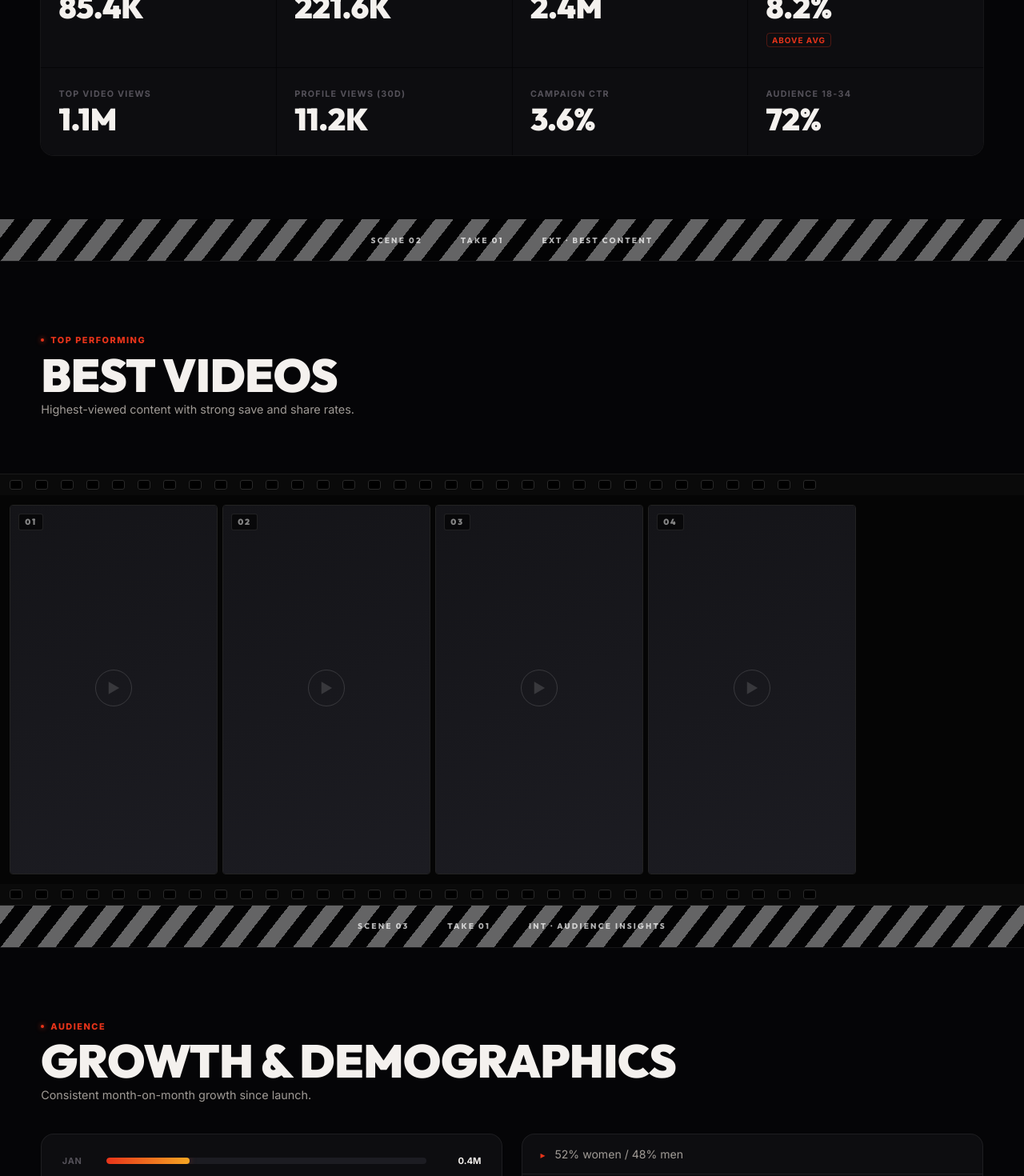
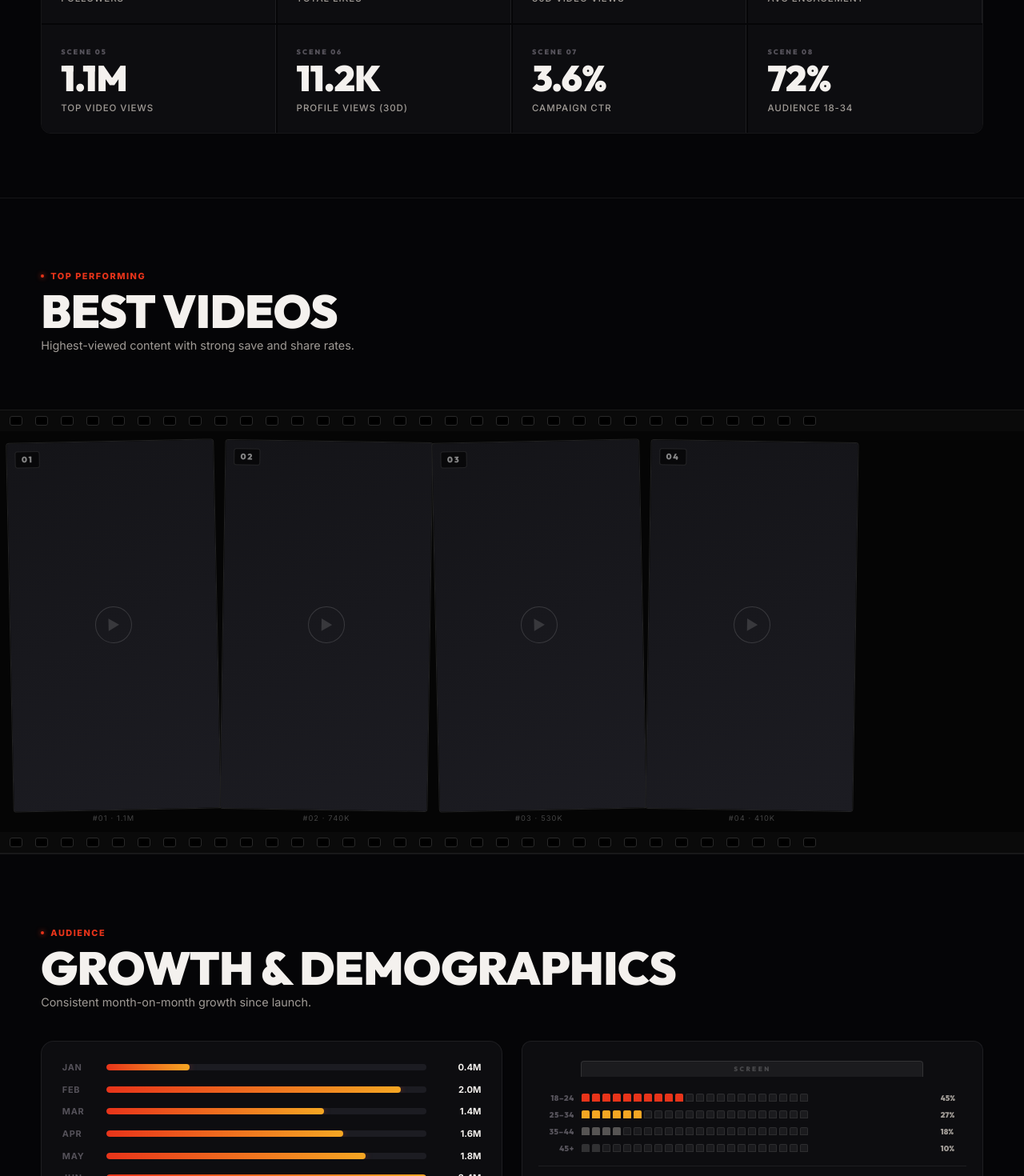
Before and after one commit to nickbetts/justanotherfilmgeek, a Next.js app: page / in a window 1280 px wide. Shown: the part 1320-2790 px from the top of the page at 80% size. Built offline with nearby package versions, Linux system fonts and the light colour scheme.

Commit message:
Director's Cut scene cards, cinema seat map, polaroid reel frames, countdown leader; remove clapper dividers

```diff
--- a/app/globals.css
+++ b/app/globals.css
@@ -1029,42 +1029,6 @@ a { color: inherit; text-decoration: none; }
   .cookie-banner { left: 0.75rem; right: 0.75rem; bottom: 0.75rem; }
 }
 
-/* ── CLAPPERBOARD DIVIDER ──────────────────────────── */
-.clapper-divider {
-  height: 52px;
-  display: flex;
-  align-items: center;
-  justify-content: center;
-  gap: 3rem;
-  position: relative;
-  overflow: hidden;
-  background: repeating-linear-gradient(
-    -52deg,
-    #000 0px,
-    #000 18px,
-    #fff 18px,
-    #fff 36px
-  );
-}
-
-.clapper-divider::before {
-  content: "";
-  position: absolute;
-  inset: 0;
-  background: rgba(5,5,7,0.62);
-}
-
-.clapper-divider span {
-  position: relative;
-  z-index: 1;
-  font-family: var(--font-display);
-  font-weight: 800;
-  font-size: 0.62rem;
-  letter-spacing: 0.22em;
-  text-transform: uppercase;
-  color: rgba(255,255,255,0.7);
-}
-
 /* ── FILM REEL SECTION ─────────────────────────────── */
 .reel-section { padding-bottom: 0; }
 .reel-section .shell { padding-bottom: 2rem; }
@@ -1313,3 +1277,319 @@ a { color: inherit; text-decoration: none; }
 @media (max-width: 880px) {
   .reel-card { width: 200px; }
 }
+
+/* ── DIRECTOR'S CUT SCENE CARDS ───────────────────── */
+.scene-grid {
+  display: grid;
+  grid-template-columns: repeat(4, 1fr);
+  gap: 2px;
+  margin-top: 2.5rem;
+  border: 1px solid var(--border);
+  overflow: hidden;
+  border-radius: var(--radius);
+}
+
+.scene-card {
+  position: relative;
+  display: flex;
+  flex-direction: column;
+  gap: 0.4rem;
+  padding: 1.75rem 1.5rem 1.5rem;
+  background: var(--surface);
+  border-right: 1px solid var(--border);
+  transition: background 200ms;
+  overflow: hidden;
+}
+
+.scene-card:last-child { border-right: none; }
+.scene-card:hover { background: var(--surface-2); }
+
+.scene-card::before {
+  content: "";
+  position: absolute;
+  top: 0; left: 0; right: 0;
+  height: 2px;
+  background: linear-gradient(90deg, var(--accent), transparent);
+  opacity: 0;
+  transition: opacity 200ms;
+}
+.scene-card:hover::before { opacity: 1; }
+
+.scene-num {
+  font-family: var(--font-display);
+  font-weight: 900;
+  font-size: 0.55rem;
+  letter-spacing: 0.22em;
+  text-transform: uppercase;
+  color: var(--muted);
+}
+
+.scene-value {
+  font-family: var(--font-display);
+  font-weight: 900;
+  font-size: clamp(1.8rem, 3.5vw, 2.8rem);
+  line-height: 1;
+  color: var(--ink);
+  letter-spacing: -0.02em;
+}
+
+.scene-label {
+  font-size: 0.72rem;
+  font-weight: 500;
+  color: var(--ink-2);
+  text-transform: uppercase;
+  letter-spacing: 0.08em;
+}
+
+@media (max-width: 880px) {
+  .scene-grid { grid-template-columns: repeat(2, 1fr); }
+  .scene-card { border-bottom: 1px solid var(--border); }
+}
+
+@media (max-width: 560px) {
+  .scene-grid { grid-template-columns: repeat(2, 1fr); }
+}
+
+/* ── POLAROID REEL FRAMES ──────────────────────────── */
+.reel-frame {
+  display: flex;
+  flex-direction: column;
+  align-items: center;
+  gap: 4px;
+  flex-shrink: 0;
+}
+
+.reel-frame:nth-child(odd) .reel-card  { transform: rotate(-1.2deg); }
+.reel-frame:nth-child(even) .reel-card { transform: rotate(0.9deg); }
+.reel-frame:nth-child(odd) .reel-card:hover  { transform: rotate(0deg) translateY(-10px) scale(1.04); }
+.reel-frame:nth-child(even) .reel-card:hover { transform: rotate(0deg) translateY(-10px) scale(1.04); }
+
+.reel-frame-label {
+  font-family: var(--font-body, monospace);
+  font-size: 0.58rem;
+  letter-spacing: 0.12em;
+  color: rgba(255,255,255,0.25);
+  text-align: center;
+  margin: 0;
+  font-weight: 400;
+}
+
+/* ── CINEMA SEAT MAP ───────────────────────────────── */
+.cinema-theatre {
+  background: var(--surface);
+  border: 1px solid var(--border);
+  border-radius: var(--radius);
+  padding: 1.5rem 1.25rem 1.25rem;
+  display: flex;
+  flex-direction: column;
+  gap: 1rem;
+}
+
+.cinema-screen-wrap {
+  display: flex;
+  justify-content: center;
+  margin-bottom: 0.25rem;
+}
+
+.cinema-screen {
+  background: rgba(255,255,255,0.06);
+  border: 1px solid rgba(255,255,255,0.1);
+  border-bottom: none;
+  border-radius: 4px 4px 0 0;
+  font-family: var(--font-display);
+  font-weight: 900;
+  font-size: 0.5rem;
+  letter-spacing: 0.3em;
+  color: rgba(255,255,255,0.2);
+  text-align: center;
+  padding: 0.3rem 2rem;
+  width: 80%;
+}
+
+.cinema-rows {
+  display: flex;
+  flex-direction: column;
+  gap: 0.55rem;
+}
+
+.cinema-row {
+  display: flex;
+  align-items: center;
+  gap: 0.6rem;
+}
+
+.cinema-row-label {
+  font-family: var(--font-display);
+  font-weight: 900;
+  font-size: 0.6rem;
+  letter-spacing: 0.06em;
+  color: var(--muted);
+  width: 2.8rem;
+  flex-shrink: 0;
+  text-align: right;
+}
+
+.cinema-seats {
+  display: flex;
+  gap: 3px;
+  flex-wrap: wrap;
+  flex: 1;
+}
+
+.cinema-seat {
+  display: inline-block;
+  width: 10px;
+  height: 10px;
+  border-radius: 2px 2px 0 0;
+  transition: transform 120ms;
+}
+
+.cinema-seat:hover { transform: scaleY(1.3); }
+
+.seat-empty  { background: rgba(255,255,255,0.06); border: 1px solid rgba(255,255,255,0.08); }
+.seat-accent { background: var(--accent); }
+.seat-amber  { background: var(--amber); }
+.seat-muted  { background: rgba(160,155,150,0.5); }
+.seat-dim    { background: rgba(255,255,255,0.15); }
+
+.cinema-row-pct {
+  font-family: var(--font-display);
+  font-weight: 900;
+  font-size: 0.6rem;
+  color: var(--ink-2);
+  width: 2rem;
+  flex-shrink: 0;
+}
+
+.cinema-note {
+  font-size: 0.62rem;
+  color: var(--muted);
+  text-align: center;
+  margin: 0;
+  letter-spacing: 0.08em;
+  border-top: 1px solid var(--border);
+  padding-top: 0.75rem;
+}
+
+/* ── FILM COUNTDOWN LEADER ─────────────────────────── */
+.countdown-overlay {
+  position: fixed;
+  inset: 0;
+  z-index: 9999;
+  background: #000;
+  display: flex;
+  flex-direction: column;
+  align-items: center;
+  justify-content: center;
+  gap: 1.5rem;
+  /* start visible, hide after ~2.8s */
+  animation: co-hide 0.25s ease-in 2.8s both;
+  pointer-events: none;
+}
+
+/* scanlines on the overlay */
+.countdown-overlay::before {
+  content: "";
+  position: absolute;
+  inset: 0;
+  background: repeating-linear-gradient(
+    0deg,
+    rgba(255,255,255,0.03) 0px,
+    rgba(255,255,255,0.03) 1px,
+    transparent 1px,
+    transparent 4px
+  );
+  pointer-events: none;
+}
+
+/* vertical film sprocket scratches */
+.countdown-hairlines {
+  position: absolute;
+  left: 48px;
+  top: 0; bottom: 0;
+  width: 2px;
+  background: rgba(255,255,255,0.07);
+  box-shadow: 60px 0 0 rgba(255,255,255,0.04);
+}
+
+.countdown-circle {
+  position: relative;
+  width: 180px;
+  height: 180px;
+  border-radius: 50%;
+  border: 2px solid rgba(255,255,255,0.1);
+  display: flex;
+  align-items: center;
+  justify-content: center;
+}
+
+/* spinning arc around the circle */
+.countdown-circle::before {
+  content: "";
+  position: absolute;
+  inset: -2px;
+  border-radius: 50%;
+  border: 2px solid transparent;
+  border-top-color: var(--accent);
+  animation: co-spin 2.5s linear forwards;
+}
+
+/* crosshair lines */
+.countdown-circle::after {
+  content: "";
+  position: absolute;
+  inset: 0;
+  background:
+    linear-gradient(90deg, transparent calc(50% - 0.5px), rgba(255,255,255,0.15) calc(50% - 0.5px), rgba(255,255,255,0.15) calc(50% + 0.5px), transparent calc(50% + 0.5px)),
+    linear-gradient(0deg,  transparent calc(50% - 0.5px), rgba(255,255,255,0.15) calc(50% - 0.5px), rgba(255,255,255,0.15) calc(50% + 0.5px), transparent calc(50% + 0.5px));
+  border-radius: 50%;
+}
+
+.countdown-num {
+  position: absolute;
+  font-family: var(--font-display);
+  font-weight: 900;
+  font-size: 5.5rem;
+  color: #fff;
+  line-height: 1;
+  opacity: 0;
+}
+
+/* each number flashes for 0.45s */
+.countdown-num:nth-child(1) { animation: co-num 0.45s 0.05s both; }
+.countdown-num:nth-child(2) { animation: co-num 0.45s 0.55s both; }
+.countdown-num:nth-child(3) { animation: co-num 0.45s 1.00s both; }
+.countdown-num:nth-child(4) { animation: co-num 0.45s 1.45s both; }
+.countdown-num:nth-child(5) { animation: co-num 0.45s 1.90s both; }
+
+.countdown-label {
+  font-family: var(--font-display);
+  font-weight: 900;
+  font-size: 0.55rem;
+  letter-spacing: 0.3em;
+  text-transform: uppercase;
+  color: rgba(255,255,255,0.3);
+  margin: 0;
+  animation: co-label-fade 2.8s forwards;
+}
+
+@keyframes co-num {
+  0%   { opacity: 0; transform: scale(1.4); }
+  15%  { opacity: 1; transform: scale(1); }
+  75%  { opacity: 1; transform: scale(1); }
+  100% { opacity: 0; transform: scale(0.6); }
+}
+
+@keyframes co-spin {
+  from { transform: rotate(0deg); }
+  to   { transform: rotate(1080deg); }
+}
+
+@keyframes co-hide {
+  to { opacity: 0; pointer-events: none; visibility: hidden; }
+}
+
+@keyframes co-label-fade {
+  0%, 80% { opacity: 1; }
+  100%     { opacity: 0; }
+}
--- a/app/page.tsx
+++ b/app/page.tsx
@@ -15,6 +15,19 @@ export default async function Home() {
 
   return (
     <>
+      {/* ── FILM COUNTDOWN LEADER ─────── */}
+      <div className="countdown-overlay" aria-hidden="true">
+        <div className="countdown-hairlines" />
+        <div className="countdown-circle">
+          <span className="countdown-num">5</span>
+          <span className="countdown-num">4</span>
+          <span className="countdown-num">3</span>
+          <span className="countdown-num">2</span>
+          <span className="countdown-num">1</span>
+        </div>
+        <p className="countdown-label">JUST ANOTHER FILM GEEK · MEDIA PACK 2026</p>
+      </div>
+
       {/* Aurora background */}
       <div className="aurora" aria-hidden="true">
         <div className="aurora-orb aurora-orb-1" />
@@ -150,12 +163,6 @@ export default async function Home() {
           </div>
         </div>
 
-        <div className="clapper-divider" aria-hidden="true">
-          <span>SCENE 01</span>
-          <span>TAKE 01</span>
-          <span>INT · JAFG HQ</span>
-        </div>
-
         {/* ── STATS ─────── */}
         <section className="section">
           <div className="shell">
@@ -163,25 +170,17 @@ export default async function Home() {
             <h2 className="section-heading">The Stats</h2>
             <p className="section-sub">Real numbers, no inflated vanity metrics.</p>
 
-            <div className="bento-grid">
-              {d.stats.map((stat) => (
-                <div className="bento-card" key={stat.label}>
-                  <span className="bento-label">{stat.label}</span>
-                  <span className="bento-value">{stat.value}</span>
-                  {stat.label === "Avg Engagement" && (
-                    <span className="bento-tag">Above avg</span>
-                  )}
+            <div className="scene-grid">
+              {d.stats.map((stat, i) => (
+                <div className="scene-card" key={stat.label}>
+                  <span className="scene-num" aria-hidden="true">SCENE {String(i + 1).padStart(2, "0")}</span>
+                  <span className="scene-value">{stat.value}</span>
+                  <span className="scene-label">{stat.label}</span>
                 </div>
               ))}
             </div>
           </div>
         </section>
-
-        <div className="clapper-divider" aria-hidden="true">
-          <span>SCENE 02</span>
-          <span>TAKE 01</span>
-          <span>EXT · BEST CONTENT</span>
-        </div>
 
         {/* ── BEST CONTENT — film reel ─────── */}
         <section className="section reel-section">
@@ -200,8 +199,8 @@ export default async function Home() {
 
             <div className="reel-track">
               {d.bestContent.map((item, i) => (
+                <div className="reel-frame" key={i}>
                 <Link
-                  key={i}
                   href={item.url}
                   target="_blank"
                   rel="noopener noreferrer"
@@ -233,6 +232,8 @@ export default async function Home() {
                     </div>
                   </div>
                 </Link>
+                <p className="reel-frame-label" aria-hidden="true">#{String(i + 1).padStart(2, "0")} · {item.views}</p>
+                </div>
               ))}
             </div>
 
@@ -242,12 +243,6 @@ export default async function Home() {
             </div>
           </div>
         </section>
-
-        <div className="clapper-divider" aria-hidden="true">
-          <span>SCENE 03</span>
-          <span>TAKE 01</span>
-          <span>INT · AUDIENCE INSIGHTS</span>
-        </div>
 
         {/* ── GROWTH + AUDIENCE ─────── */}
         <section className="section">
@@ -273,14 +268,39 @@ export default async function Home() {
                 ))}
               </div>
 
-              {/* Audience snapshot */}
-              <div className="audience-card">
-                {d.audience.map((line, i) => (
-                  <div className="audience-row" key={i}>
-                    <span className="audience-arrow">▸</span>
-                    <span>{line}</span>
-                  </div>
-                ))}
+              {/* Audience cinema seat map */}
+              <div className="cinema-theatre">
+                <div className="cinema-screen-wrap" aria-hidden="true">
+                  <div className="cinema-screen">SCREEN</div>
+                </div>
+                <div className="cinema-rows">
+                  {[
+                    { label: "18–24", pct: 45, cls: "accent" },
+                    { label: "25–34", pct: 27, cls: "amber" },
+                    { label: "35–44", pct: 18, cls: "muted" },
+                    { label: "45+",   pct: 10, cls: "dim" },
+                  ].map(({ label, pct, cls }) => {
+                    const total = 22;
+                    const filled = Math.round((pct / 100) * total);
+                    return (
+                      <div className="cinema-row" key={label}>
+                        <span className="cinema-row-label">{label}</span>
+                        <div className="cinema-seats">
+                          {Array.from({ length: total }).map((_, j) => (
+                            <span
+                              key={j}
+                              className={`cinema-seat ${
+                                j < filled ? `seat-${cls}` : "seat-empty"
+                              }`}
+                            />
+                          ))}
+                        </div>
+                        <span className="cinema-row-pct">{pct}%</span>
+                      </div>
+                    );
+                  })}
+                </div>
+                <p className="cinema-note">72% aged 18–34 · UK / Global English</p>
               </div>
             </div>
           </div>
```
